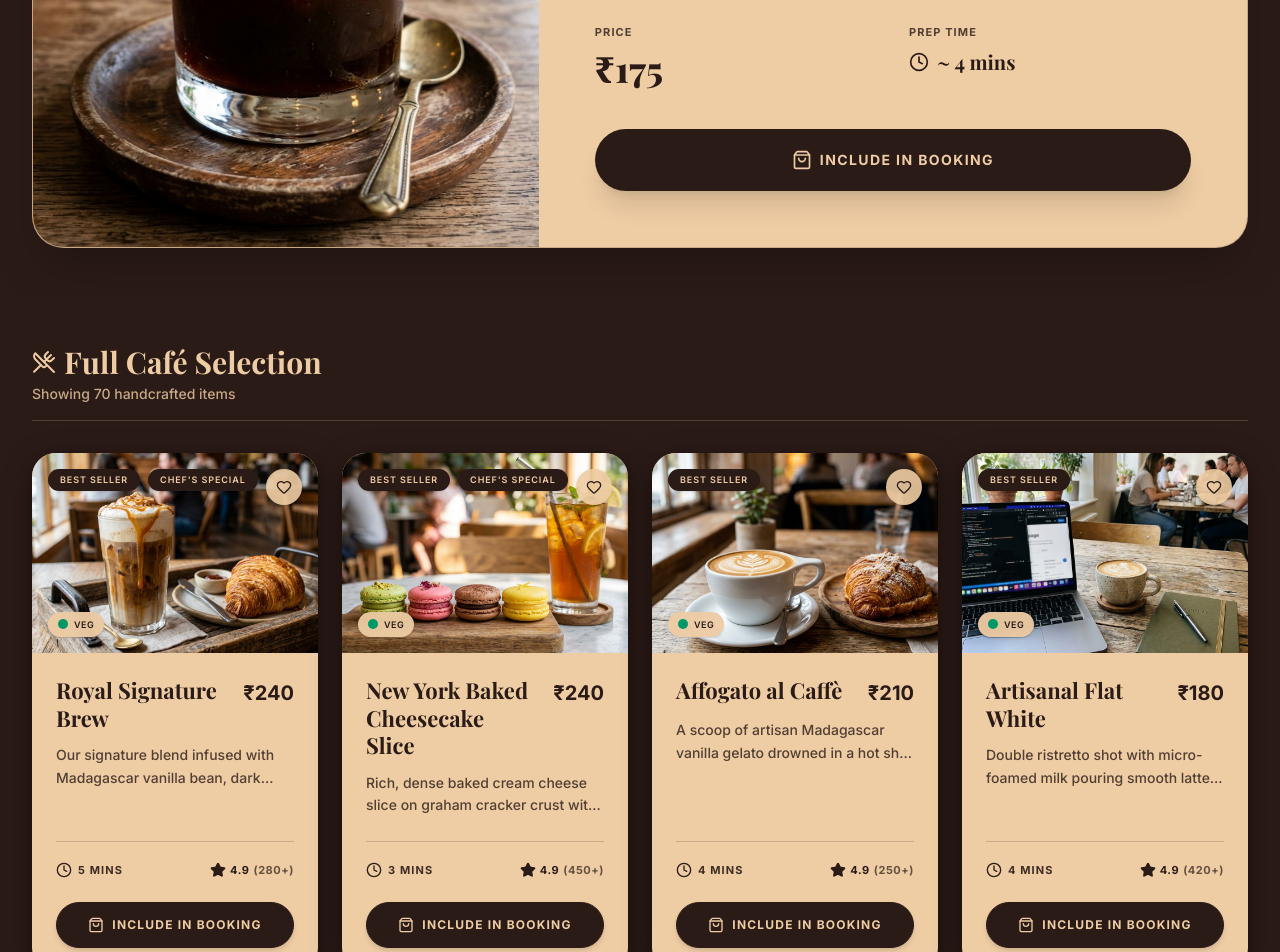
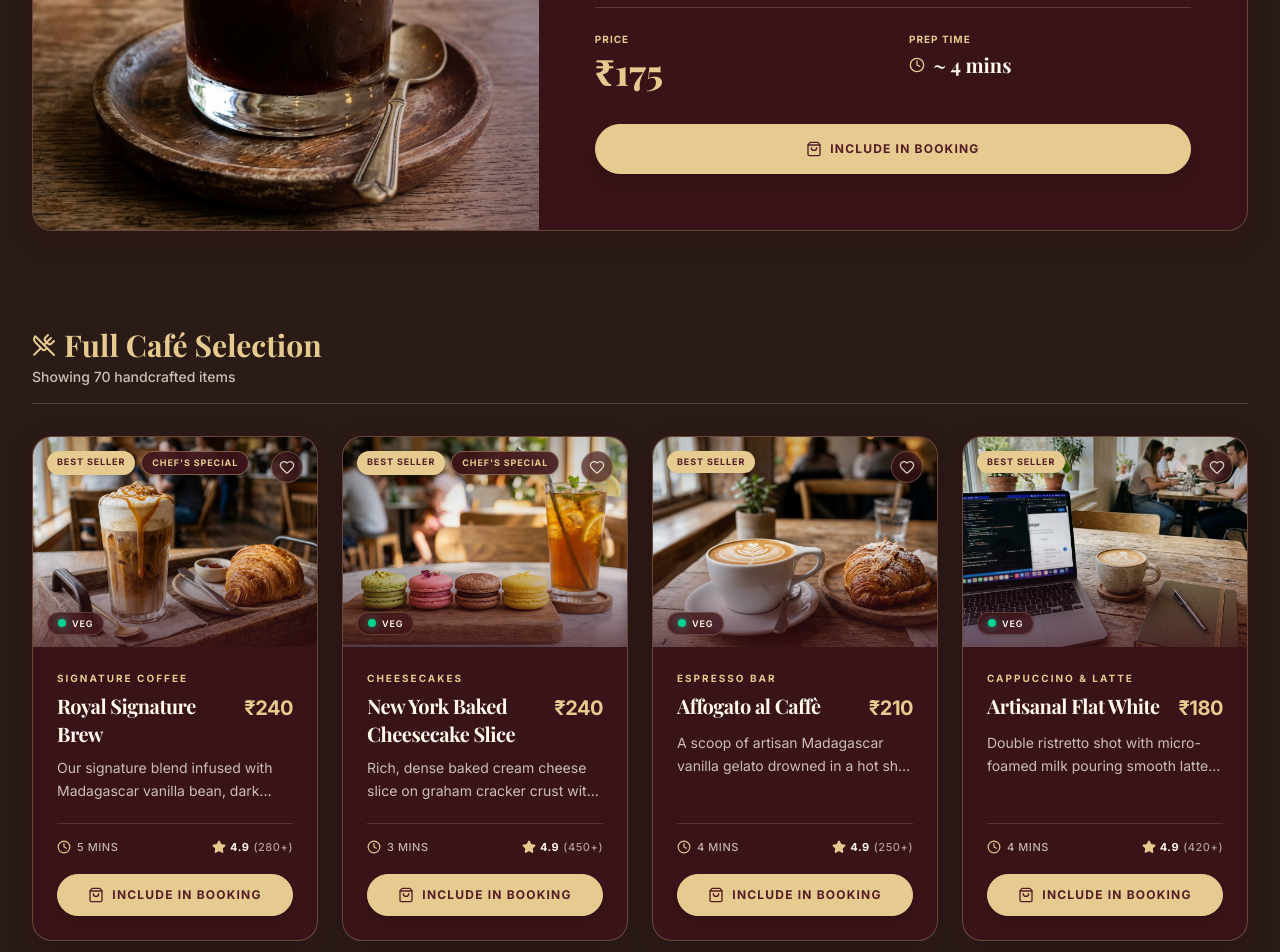
Before and after one commit to rakshana2807/RoyalCafe-VisionX, a Next.js app: page /menu in a window 1280 px wide. Shown: the part 1060-2012 px from the top of the page. Built offline with nearby package versions, Linux system fonts and the light colour scheme; no server answers; the database is empty; a web font is replaced by a local one.

Commit message:
Redesign menu cards with luxury glassmorphism UI in Burgundy and Champagne Gold

```diff
--- a/app/(customer)/menu/page.tsx
+++ b/app/(customer)/menu/page.tsx
@@ -195,13 +195,13 @@ if (loading) {
           <div className="max-w-7xl mx-auto px-4 sm:px-6 lg:px-8">
 
             {/* Header Row */}
-            <div className="flex flex-col sm:flex-row justify-between items-start sm:items-center mb-8 border-b border-primary/20 pb-4 gap-4">
+            <div className="flex flex-col sm:flex-row justify-between items-start sm:items-center mb-8 border-b border-[rgba(229,203,144,0.2)] pb-4 gap-4">
               <div>
-                <h2 className="text-2xl sm:text-3xl font-bold font-serif text-primary flex items-center gap-2">
-                  <UtensilsCrossed className="h-6 w-6 text-primary" />
+                <h2 className="text-2xl sm:text-3xl font-bold font-serif text-[#E5CB90] flex items-center gap-2">
+                  <UtensilsCrossed className="h-6 w-6 text-[#E5CB90]" />
                   {activeCategory === "All" ? "Full Café Selection" : `${activeCategory} Menu`}
                 </h2>
-                <p className="text-sm text-primary/80 font-medium mt-1">
+                <p className="text-sm text-[#FFF8E9]/75 font-medium mt-1">
                   Showing {filteredItems.length} handcrafted items
                 </p>
               </div>
@@ -209,7 +209,7 @@ if (loading) {
               {(activeCategory !== "All" || searchTerm !== "" || sortOption !== "Recommended") && (
                 <button
                   onClick={handleResetFilters}
-                  className="inline-flex items-center text-sm font-bold text-primary hover:text-primary/70 transition-colors cursor-pointer group"
+                  className="inline-flex items-center text-sm font-bold text-[#E5CB90] hover:text-[#FFF8E9] transition-colors cursor-pointer group"
                 >
                   Clear Filters
                   <ArrowRight className="ml-1.5 h-4 w-4 transform group-hover:translate-x-1 transition-transform" />
@@ -227,15 +227,15 @@ if (loading) {
                 ))}
               </div>
             ) : (
-              <div className="py-24 text-center bg-surface rounded-[32px] border border-primary/20 max-w-xl mx-auto p-10 shadow-xl animate-fade-in">
-                <Coffee className="h-12 w-12 text-primary/60 mx-auto mb-6 animate-bounce" />
-                <h3 className="text-2xl font-bold font-serif text-foreground mb-3">No Menu Items Found</h3>
-                <p className="text-base text-foreground/75 font-medium mb-8">
+              <div className="py-20 text-center royal-glass-card rounded-[32px] max-w-xl mx-auto p-10 animate-fade-in">
+                <Coffee className="h-12 w-12 text-[#E5CB90]/80 mx-auto mb-6 animate-bounce" />
+                <h3 className="text-2xl font-bold font-serif text-[#FFF8E9] mb-3">No Menu Items Found</h3>
+                <p className="text-base text-[#FFF8E9]/75 font-medium mb-8">
                   We couldn&apos;t find any items matching &ldquo;{searchTerm}&rdquo; in the {activeCategory} category.
                 </p>
                 <button
                   onClick={handleResetFilters}
-                  className="px-8 py-3.5 bg-foreground text-background text-sm font-bold rounded-full uppercase tracking-widest hover:-translate-y-1 hover:shadow-lg transition-all duration-300 cursor-pointer"
+                  className="px-8 py-3.5 bg-[#E5CB90] text-[#561C24] text-xs font-bold rounded-full uppercase tracking-widest hover:-translate-y-1 hover:shadow-[0_8px_24px_rgba(229,203,144,0.4)] transition-all duration-300 cursor-pointer"
                 >
                   View All Menu Items
                 </button>
--- a/app/globals.css
+++ b/app/globals.css
@@ -143,3 +143,56 @@ body {
   border: 1px solid rgba(238, 204, 164, 0.18);
   color: var(--color-foreground);
 }
+
+/* =========================================
+   ROYAL GLASSMORPHISM MENU CARD STYLES
+   Palette:
+   - Burgundy: #561C24
+   - Champagne Gold: #E5CB90
+   - Deep Burgundy: #3D1118
+   - Light Cream: #FFF8E9
+   ========================================= */
+
+.royal-glass-card {
+  background: rgba(61, 17, 24, 0.72);
+  backdrop-filter: blur(20px);
+  -webkit-backdrop-filter: blur(20px);
+  border: 1px solid rgba(229, 203, 144, 0.28);
+  border-radius: 20px;
+  box-shadow:
+    0 8px 28px rgba(30, 8, 12, 0.22),
+    inset 0 1px 0 rgba(255, 248, 233, 0.12);
+  transition:
+    transform 300ms ease-out,
+    border-color 300ms ease-out,
+    box-shadow 300ms ease-out;
+}
+
+.royal-glass-card:hover {
+  transform: translateY(-4px);
+  border-color: rgba(229, 203, 144, 0.65);
+  box-shadow:
+    0 16px 36px rgba(30, 8, 12, 0.32),
+    0 0 20px rgba(229, 203, 144, 0.15),
+    inset 0 1px 0 rgba(255, 248, 233, 0.18);
+}
+
+.royal-glass-card img {
+  transition: transform 300ms ease-out;
+}
+
+.royal-glass-card:hover img {
+  transform: scale(1.03);
+}
+
+@media (prefers-reduced-motion: reduce) {
+  .royal-glass-card,
+  .royal-glass-card img {
+    transition: none !important;
+  }
+
+  .royal-glass-card:hover,
+  .royal-glass-card:hover img {
+    transform: none !important;
+  }
+}
--- a/components/customer/menu/FeaturedItems.tsx
+++ b/components/customer/menu/FeaturedItems.tsx
@@ -43,24 +43,25 @@ export default function FeaturedItems() {
 
         {/* Section Header */}
         <div className="flex justify-between items-center mb-12">
-          <h2 className="text-3xl sm:text-4xl font-bold font-serif text-primary">
+          <h2 className="text-3xl sm:text-4xl font-bold font-serif text-[#E5CB90]">
             Today&apos;s Recommendation
           </h2>
-          <Sparkles className="h-6 w-6 text-primary animate-pulse" />
+          <Sparkles className="h-6 w-6 text-[#E5CB90] animate-pulse" />
         </div>
 
         {/* Large Featured Horizontal Card - Editorial Layout */}
-        <div className="bg-surface rounded-[32px] overflow-hidden shadow-2xl border border-primary/20 grid grid-cols-1 lg:grid-cols-12 gap-0 transition-transform duration-500 hover:-translate-y-2 group">
+        <div className="royal-glass-card rounded-[32px] overflow-hidden grid grid-cols-1 lg:grid-cols-12 gap-0 group">
 
           {/* Left Side: Product Image (5 cols) */}
-          <div className="lg:col-span-5 relative min-h-[400px] sm:min-h-[500px] w-full">
+          <div className="lg:col-span-5 relative min-h-[400px] sm:min-h-[480px] w-full overflow-hidden">
             <Image
               src="/pistachio-cold-brew.png"
               alt="Signature Pistachio Cream Cold Brew"
               fill
-              className="object-cover object-center transition-transform duration-700 group-hover:scale-105"
+              className="object-cover object-center"
               sizes="(max-w-1024px) 100vw, 40vw"
             />
+            <div className="absolute inset-0 bg-gradient-to-t from-[rgba(61,17,24,0.7)] via-transparent to-transparent pointer-events-none lg:bg-gradient-to-r lg:from-transparent lg:to-[rgba(61,17,24,0.5)]" />
           </div>
 
           {/* Right Side: Product Details (7 cols) */}
@@ -68,48 +69,48 @@ export default function FeaturedItems() {
 
             <div>
               {/* Badges Row */}
-              <div className="flex flex-wrap gap-3 mb-8">
+              <div className="flex flex-wrap gap-2.5 mb-6">
                 {/* Rating Badge */}
-                <div className="inline-flex items-center gap-1.5 px-4 py-2 rounded-full bg-primary border border-primary/20 shadow-sm">
-                  <Star className="h-4 w-4 fill-background text-background" />
-                  <span className="text-[11px] uppercase tracking-widest font-bold text-background">4.9 Rating</span>
+                <div className="inline-flex items-center gap-1.5 px-3.5 py-1.5 rounded-full bg-[#E5CB90] text-[#561C24] shadow-sm">
+                  <Star className="h-3.5 w-3.5 fill-[#561C24] text-[#561C24]" />
+                  <span className="text-[10px] uppercase tracking-widest font-bold">4.9 Rating</span>
                 </div>
                 {/* Attribute Badge */}
-                <div className="inline-flex items-center gap-1.5 px-4 py-2 rounded-full bg-primary border border-primary/20 shadow-sm">
-                  <span className="text-[11px] uppercase tracking-widest font-bold text-background">Best for ⚡ Focus</span>
+                <div className="inline-flex items-center gap-1.5 px-3.5 py-1.5 rounded-full bg-[rgba(61,17,24,0.75)] border border-[rgba(229,203,144,0.3)] shadow-sm">
+                  <span className="text-[10px] uppercase tracking-widest font-bold text-[#E5CB90]">Best for ⚡ Focus</span>
                 </div>
               </div>
 
               {/* Title */}
-              <h3 className="text-4xl sm:text-5xl font-bold font-serif text-foreground mb-6 leading-tight">
+              <h3 className="text-3xl sm:text-4xl lg:text-5xl font-bold font-serif text-[#FFF8E9] mb-4 leading-tight tracking-tight">
                 Signature Pistachio Cream Cold Brew
               </h3>
 
               {/* Description */}
-              <p className="text-base text-foreground/80 font-medium leading-relaxed mb-10 max-w-xl">
+              <p className="text-sm sm:text-base text-[#FFF8E9]/80 font-normal leading-relaxed mb-8 max-w-xl">
                 Our slow-steeped cold brew topped with silky pistachio cream cold foam and a strike of salted brown butter sprinkles. Designed to provide a smooth, long-lasting energy boost for deep focus sessions.
               </p>
             </div>
 
             {/* Price, Prep Time and Button Footer */}
-            <div className="pt-8 border-t border-primary/20">
-              <div className="grid grid-cols-2 gap-8 mb-10">
+            <div className="pt-6 border-t border-[rgba(229,203,144,0.2)]">
+              <div className="grid grid-cols-2 gap-8 mb-8">
                 {/* Price column */}
                 <div>
-                  <span className="text-[11px] font-bold text-foreground/80 uppercase tracking-widest block mb-2">
+                  <span className="text-[10px] font-bold text-[#E5CB90] uppercase tracking-widest block mb-1">
                     Price
                   </span>
-                  <span className="text-3xl sm:text-4xl font-extrabold font-serif text-foreground">
+                  <span className="text-3xl sm:text-4xl font-extrabold font-serif text-[#E5CB90]">
                     ₹175
                   </span>
                 </div>
                 {/* Prep time column */}
                 <div>
-                  <span className="text-[11px] font-bold text-foreground/80 uppercase tracking-widest block mb-2">
+                  <span className="text-[10px] font-bold text-[#E5CB90] uppercase tracking-widest block mb-1">
                     Prep Time
                   </span>
-                  <span className="text-xl font-bold font-serif text-foreground flex items-center gap-2 mt-2">
-                    <Clock className="h-5 w-5 text-foreground stroke-[2]" />
+                  <span className="text-lg sm:text-xl font-bold font-serif text-[#FFF8E9] flex items-center gap-2 mt-1">
+                    <Clock className="h-4 w-4 text-[#E5CB90] stroke-[2]" />
                     ~ 4 mins
                   </span>
                 </div>
@@ -118,18 +119,20 @@ export default function FeaturedItems() {
               {/* CTA Action Button */}
               <button
                 onClick={handleAddFeatured}
-                className={`w-full inline-flex items-center justify-center gap-2 px-8 py-5 border border-transparent text-sm font-bold rounded-full text-background shadow-xl hover:-translate-y-1 active:scale-[0.99] transition-all duration-300 cursor-pointer uppercase tracking-widest ${
-                  isAlreadyInBooking ? "bg-foreground text-background hover:bg-foreground/90" : "bg-primary text-background hover:bg-background hover:text-primary hover:border-primary"
+                className={`w-full inline-flex items-center justify-center gap-2 px-8 py-4 border text-xs font-bold rounded-full shadow-lg hover:-translate-y-0.5 active:scale-[0.99] transition-all duration-300 cursor-pointer uppercase tracking-widest ${
+                  isAlreadyInBooking
+                    ? "bg-[#FFF8E9] text-[#561C24] border-[#FFF8E9] hover:bg-white"
+                    : "bg-[#E5CB90] text-[#561C24] border-[#E5CB90] hover:bg-[#edd8a4] shadow-[0_4px_20px_rgba(229,203,144,0.35)]"
                 }`}
               >
                 {isAlreadyInBooking ? (
                   <>
-                    <ArrowRight className="h-5 w-5" />
+                    <ArrowRight className="h-4 w-4" />
                     Go to Bookings
                   </>
                 ) : (
                   <>
-                    <ShoppingBag className="h-5 w-5" />
+                    <ShoppingBag className="h-4 w-4" />
                     Include in Booking
                   </>
                 )}
--- a/components/customer/menu/MenuCard.tsx
+++ b/components/customer/menu/MenuCard.tsx
@@ -41,32 +41,35 @@ export default function MenuCard({ item }: MenuCardProps) {
   };
 
   return (
-    <div className="bg-surface rounded-[24px] overflow-hidden card-shadow border border-primary/20 flex flex-col justify-between text-left h-full relative group transition-all duration-400 hover:-translate-y-2 hover:shadow-2xl">
+    <div className="royal-glass-card overflow-hidden flex flex-col justify-between text-left h-full relative group">
 
       {/* Top Image Area */}
-      <div className="relative h-[200px] w-full overflow-hidden">
+      <div className="relative h-[210px] w-full overflow-hidden rounded-t-[19px]">
         <Image
           src={item.image}
           alt={item.name}
           fill
-          className="object-cover transition-transform duration-700 ease-out group-hover:scale-105"
+          className="object-cover"
           sizes="(max-w-768px) 100vw, (max-w-1024px) 50vw, 25vw"
         />
 
+        {/* Subtle glass gradient overlay over the image base */}
+        <div className="absolute inset-0 bg-gradient-to-t from-[rgba(61,17,24,0.7)] via-transparent to-black/20 pointer-events-none" />
+
         {/* Top Badges (Best Seller, New, Chef's Special) */}
-        <div className="absolute top-4 left-4 flex flex-wrap gap-2 z-10">
+        <div className="absolute top-3.5 left-3.5 flex flex-wrap gap-1.5 z-10">
           {item.isBestSeller && (
-            <span className="bg-primary text-background text-[9px] font-semibold px-3 py-1 rounded-full uppercase tracking-widest shadow-sm">
+            <span className="bg-[#E5CB90] text-[#561C24] text-[9px] font-bold px-2.5 py-1 rounded-full uppercase tracking-widest shadow-md">
               Best Seller
             </span>
           )}
           {item.isNew && (
-            <span className="bg-accent text-primary text-[9px] font-semibold px-3 py-1 rounded-full uppercase tracking-widest shadow-sm">
+            <span className="bg-[#FFF8E9] text-[#561C24] text-[9px] font-bold px-2.5 py-1 rounded-full uppercase tracking-widest shadow-md">
               New
             </span>
           )}
           {item.isChefsSpecial && (
-            <span className="bg-primary text-background text-[9px] font-semibold px-3 py-1 rounded-full uppercase tracking-widest shadow-sm">
+            <span className="bg-[rgba(61,17,24,0.85)] text-[#E5CB90] border border-[#E5CB90]/40 text-[9px] font-bold px-2.5 py-1 rounded-full uppercase tracking-widest shadow-md backdrop-blur-sm">
               Chef&apos;s Special
             </span>
           )}
@@ -75,49 +78,54 @@ export default function MenuCard({ item }: MenuCardProps) {
         {/* Floating Like Heart Button */}
         <button
           onClick={() => setIsLiked(!isLiked)}
-          className="absolute top-4 right-4 h-9 w-9 rounded-full bg-surface/90 hover:bg-surface flex items-center justify-center shadow-sm cursor-pointer hover:scale-110 active:scale-95 transition-all z-10"
+          className="absolute top-3.5 right-3.5 h-8 w-8 rounded-full bg-[rgba(61,17,24,0.65)] hover:bg-[rgba(61,17,24,0.9)] backdrop-blur-md border border-[rgba(229,203,144,0.3)] flex items-center justify-center shadow-md cursor-pointer hover:scale-110 active:scale-95 transition-all z-10"
           aria-label={isLiked ? "Unlike item" : "Like item"}
         >
           <Heart
             className={`h-4 w-4 transition-colors ${
-              isLiked ? "fill-primary text-primary" : "text-primary"
+              isLiked ? "fill-[#E5CB90] text-[#E5CB90]" : "text-[#FFF8E9]/80 hover:text-[#E5CB90]"
             }`}
           />
         </button>
 
         {/* Veg / Non-Veg Indicator Dot Overlay */}
-        <div className="absolute bottom-4 left-4 bg-surface/95 backdrop-blur-sm px-2.5 py-1.5 rounded-full flex items-center gap-1.5 shadow-sm text-[9px] font-semibold tracking-wider text-primary">
+        <div className="absolute bottom-3 left-3.5 bg-[rgba(61,17,24,0.75)] backdrop-blur-md px-2.5 py-1 rounded-full flex items-center gap-1.5 shadow-sm text-[9px] font-bold tracking-wider text-[#FFF8E9] border border-[rgba(229,203,144,0.2)]">
           <span
-            className={`h-2.5 w-2.5 rounded-full flex items-center justify-center ${
-              item.isVeg ? "bg-emerald-600" : "bg-rose-600"
+            className={`h-2 w-2 rounded-full ${
+              item.isVeg ? "bg-emerald-400 shadow-[0_0_8px_rgba(52,211,153,0.6)]" : "bg-rose-500 shadow-[0_0_8px_rgba(244,63,94,0.6)]"
             }`}
           />
-          <span>{item.isVeg ? "VEG" : "NON-VEG"}</span>
+          <span className="text-[9px] tracking-widest font-semibold">{item.isVeg ? "VEG" : "NON-VEG"}</span>
         </div>
 
         {item.spiceLevel && (
-          <div className="absolute bottom-4 right-4 bg-background/95 backdrop-blur-sm text-primary px-3 py-1.5 rounded-full flex items-center gap-1.5 text-[9px] font-bold tracking-widest uppercase shadow-sm">
-            <Flame className="h-3 w-3 text-primary fill-primary" />
+          <div className="absolute bottom-3 right-3.5 bg-[rgba(61,17,24,0.75)] backdrop-blur-md text-[#E5CB90] px-2.5 py-1 rounded-full flex items-center gap-1.5 text-[9px] font-bold tracking-widest uppercase shadow-sm border border-[rgba(229,203,144,0.2)]">
+            <Flame className="h-3 w-3 text-[#E5CB90] fill-[#E5CB90]" />
             <span>{item.spiceLevel}</span>
           </div>
         )}
       </div>
 
       {/* Details Area */}
-      <div className="p-6 flex flex-col flex-1 justify-between">
+      <div className="p-5 sm:p-6 flex flex-col flex-1 justify-between">
         <div>
+          {/* Category label */}
+          <div className="text-[10px] uppercase tracking-[0.2em] font-bold text-[#E5CB90] mb-1.5">
+            {item.category}
+          </div>
+
           {/* Header Row: Title & Price */}
-          <div className="flex justify-between items-start gap-4 mb-3">
-            <h3 className="text-xl sm:text-[22px] font-bold font-serif text-foreground leading-tight">
+          <div className="flex justify-between items-start gap-3 mb-2.5">
+            <h3 className="text-lg sm:text-xl font-bold font-serif text-[#FFF8E9] leading-snug tracking-tight">
               {item.name}
             </h3>
-            <span className="text-xl font-extrabold text-foreground shrink-0 mt-0.5">
+            <span className="text-lg sm:text-xl font-extrabold text-[#E5CB90] shrink-0 mt-0.5 tracking-tight">
               {item.priceFormatted}
             </span>
           </div>
 
           {/* Description */}
-          <p className="text-sm text-foreground/80 font-medium leading-relaxed mb-6 line-clamp-2">
+          <p className="text-xs sm:text-sm text-[#FFF8E9]/75 font-normal leading-relaxed mb-5 line-clamp-2">
             {item.description}
           </p>
         </div>
@@ -125,25 +133,25 @@ export default function MenuCard({ item }: MenuCardProps) {
         {/* Card Footer: Metadata and Action Button */}
         <div>
           {/* Metadata Row: Prep time and Rating */}
-          <div className="flex justify-between items-center text-xs text-foreground/90 font-bold mb-6 pt-5 border-t border-primary/20">
-            <span className="flex items-center gap-1.5 text-[11px] uppercase tracking-widest">
-              <Clock className="h-4 w-4 text-foreground stroke-[2]" />
+          <div className="flex justify-between items-center text-xs text-[#FFF8E9]/80 font-medium mb-5 pt-4 border-t border-[rgba(229,203,144,0.18)]">
+            <span className="flex items-center gap-1.5 text-[11px] uppercase tracking-wider text-[#FFF8E9]/70">
+              <Clock className="h-3.5 w-3.5 text-[#E5CB90]" />
               {item.prepTime}
             </span>
-            <span className="flex items-center gap-1 text-[11px] tracking-wider">
-              <Star className="h-4 w-4 fill-foreground text-foreground" />
-              <span className="text-foreground">{item.rating}</span>
-              <span className="text-foreground/70">({item.reviewsCount})</span>
+            <span className="flex items-center gap-1 text-[11px] tracking-wider text-[#FFF8E9]/85">
+              <Star className="h-3.5 w-3.5 fill-[#E5CB90] text-[#E5CB90]" />
+              <span className="font-bold text-[#FFF8E9]">{item.rating}</span>
+              <span className="text-[#FFF8E9]/60">({item.reviewsCount})</span>
             </span>
           </div>
 
           {/* Action Button */}
           <button
             onClick={handleClick}
-            className={`w-full py-3.5 px-4 text-xs font-bold rounded-full transition-all duration-300 shadow-md cursor-pointer uppercase tracking-widest text-center flex items-center justify-center gap-2 group-hover:-translate-y-1 ${
+            className={`w-full py-3 px-4 text-xs font-bold rounded-full transition-all duration-300 shadow-md cursor-pointer uppercase tracking-widest text-center flex items-center justify-center gap-2 hover:-translate-y-0.5 active:scale-[0.99] ${
               isAlreadyInBooking
-                ? "bg-foreground text-background border border-foreground hover:bg-foreground/90"
-                : "bg-primary text-background border border-primary hover:bg-background hover:text-primary hover:border-primary"
+                ? "bg-[#FFF8E9] text-[#561C24] border border-[#FFF8E9] hover:bg-white shadow-[0_4px_16px_rgba(255,248,233,0.2)]"
+                : "bg-[#E5CB90] text-[#561C24] hover:bg-[#edd8a4] border border-[#E5CB90] shadow-[0_4px_16px_rgba(229,203,144,0.3)] hover:shadow-[0_6px_20px_rgba(229,203,144,0.45)]"
             }`}
           >
             {isAlreadyInBooking ? (
```
Also changed, not shown: components/customer/menu/CategoryTabs.tsx (+4 -3 lines), components/customer/menu/MenuCTA.tsx (+7 -7 lines), components/customer/menu/MenuHero.tsx (+7 -7 lines).
